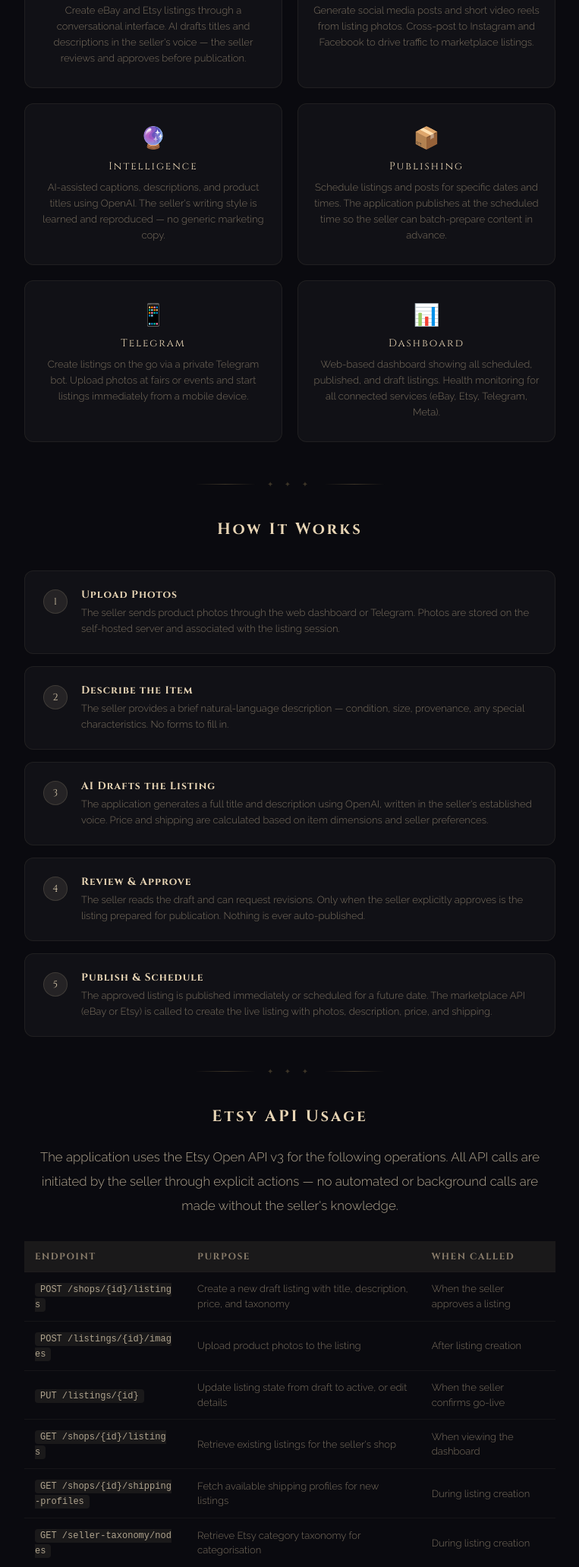
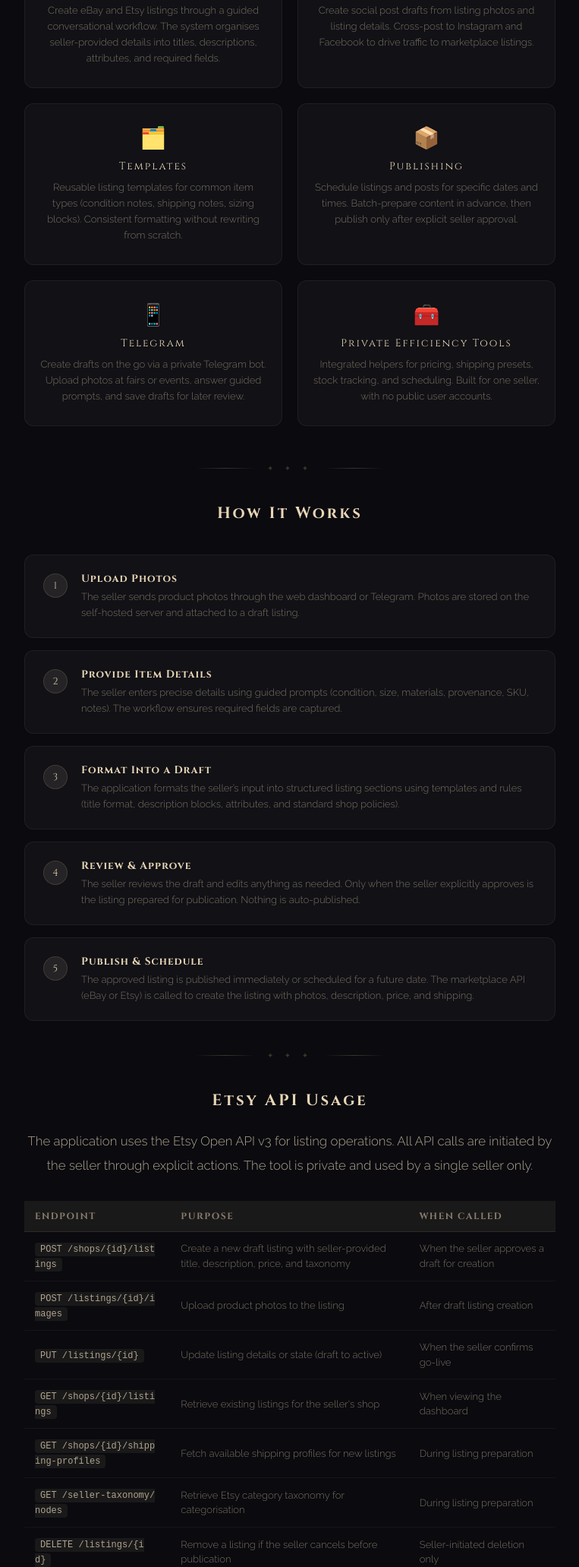
Before and after one commit to covenseduction-cell/bewitcheryuk-app, a plain HTML site: page index.html in a window 1280 px wide. Shown: the part 737-2800 px from the top of the page at 76% size, without its empty margins (258-1021 px from the left). Drawn offline with Linux system fonts and the light colour scheme.

Commit message:
Revise application description and feature details
Updated the application description and feature details to clarify that it is a private, self-hosted listing workflow application without AI assistance. Adjusted various sections for consistency and clarity.

```diff
--- a/index.html
+++ b/index.html
@@ -4,7 +4,7 @@
     <meta charset="UTF-8">
     <meta name="viewport" content="width=device-width, initial-scale=1.0">
     <title>Bewitchery UK — Seller Tools</title>
-    <meta name="description" content="BewitcheryUK Seller Tools: An AI-assisted listing management application for eBay and Etsy sellers. Draft, schedule, and publish marketplace listings and social media posts from one interface." />
+    <meta name="description" content="BewitcheryUK Seller Tools: a private, self-hosted listing workflow application for eBay and Etsy. Create, schedule, and publish listings and social posts from one interface (no AI)." />
     <link href="https://fonts.googleapis.com/css2?family=Cinzel:wght@400;700&family=Raleway:wght@300;400;500&display=swap" rel="stylesheet">
     <style>
         * { margin: 0; padding: 0; box-sizing: border-box; }
@@ -385,16 +385,16 @@
         <!-- ─── HERO ─── -->
         <div class="moon">🌙</div>
         <h1>Bewitchery UK</h1>
-        <p class="tagline">Seller Tools &bull; Listing Management</p>
+        <p class="tagline">Seller Tools &bull; Listing Workflow</p>
 
         <div class="divider"><span>✦ ✦ ✦</span></div>
 
         <!-- ─── OVERVIEW ─── -->
         <p class="description">
-            BewitcheryUK Seller Tools is a private, self-hosted listing management application built for a small UK-based seller of vintage and collectible items. It streamlines the process of creating, scheduling, and publishing marketplace listings across eBay and Etsy, with optional cross-posting to Instagram and Facebook.
+            BewitcheryUK Seller Tools is a private, self-hosted listing workflow application built for a small UK-based seller of vintage and collectible items. It streamlines the process of preparing, scheduling, and publishing marketplace listings across eBay and Etsy, with optional cross-posting to Instagram and Facebook.
         </p>
         <p class="description">
-            Instead of filling in marketplace forms manually, the seller describes items in plain language via a web chat or Telegram. The application drafts listings in the seller's established writing voice, and the seller reviews, edits, and explicitly approves every listing before it is published. No listing is ever created without human approval.
+            Instead of filling in marketplace forms manually, the seller sends precise item details via a web chat or a private Telegram bot (an agent-style guided workflow). The system organises the information into structured listing fields and templates. The seller reviews, edits, and explicitly approves every listing before it is published.
         </p>
 
         <!-- ─── KEY FEATURES ─── -->
@@ -402,32 +402,32 @@
             <div class="feature">
                 <div class="feature-icon">🕯️</div>
                 <div class="feature-title">Listings</div>
-                <div class="feature-desc">Create eBay and Etsy listings through a conversational interface. AI drafts titles and descriptions in the seller's voice — the seller reviews and approves before publication.</div>
+                <div class="feature-desc">Create eBay and Etsy listings through a guided conversational workflow. The system organises seller-provided details into titles, descriptions, attributes, and required fields.</div>
             </div>
             <div class="feature">
                 <div class="feature-icon">📸</div>
                 <div class="feature-title">Content</div>
-                <div class="feature-desc">Generate social media posts and short video reels from listing photos. Cross-post to Instagram and Facebook to drive traffic to marketplace listings.</div>
+                <div class="feature-desc">Create social post drafts from listing photos and listing details. Cross-post to Instagram and Facebook to drive traffic to marketplace listings.</div>
             </div>
             <div class="feature">
-                <div class="feature-icon">🔮</div>
-                <div class="feature-title">Intelligence</div>
-                <div class="feature-desc">AI-assisted captions, descriptions, and product titles using OpenAI. The seller's writing style is learned and reproduced — no generic marketing copy.</div>
+                <div class="feature-icon">🗂️</div>
+                <div class="feature-title">Templates</div>
+                <div class="feature-desc">Reusable listing templates for common item types (condition notes, shipping notes, sizing blocks). Consistent formatting without rewriting from scratch.</div>
             </div>
             <div class="feature">
                 <div class="feature-icon">📦</div>
                 <div class="feature-title">Publishing</div>
-                <div class="feature-desc">Schedule listings and posts for specific dates and times. The application publishes at the scheduled time so the seller can batch-prepare content in advance.</div>
+                <div class="feature-desc">Schedule listings and posts for specific dates and times. Batch-prepare content in advance, then publish only after explicit seller approval.</div>
             </div>
             <div class="feature">
                 <div class="feature-icon">📱</div>
                 <div class="feature-title">Telegram</div>
-                <div class="feature-desc">Create listings on the go via a private Telegram bot. Upload photos at fairs or events and start listings immediately from a mobile device.</div>
+                <div class="feature-desc">Create drafts on the go via a private Telegram bot. Upload photos at fairs or events, answer guided prompts, and save drafts for later review.</div>
             </div>
             <div class="feature">
-                <div class="feature-icon">📊</div>
-                <div class="feature-title">Dashboard</div>
-                <div class="feature-desc">Web-based dashboard showing all scheduled, published, and draft listings. Health monitoring for all connected services (eBay, Etsy, Telegram, Meta).</div>
+                <div class="feature-icon">🧰</div>
+                <div class="feature-title">Private Efficiency Tools</div>
+                <div class="feature-desc">Integrated helpers for pricing, shipping presets, stock tracking, and scheduling. Built for one seller, with no public user accounts.</div>
             </div>
         </div>
 
@@ -440,35 +440,35 @@
                 <div class="step-number">1</div>
                 <div class="step-content">
                     <h3>Upload Photos</h3>
-                    <p>The seller sends product photos through the web dashboard or Telegram. Photos are stored on the self-hosted server and associated with the listing session.</p>
+                    <p>The seller sends product photos through the web dashboard or Telegram. Photos are stored on the self-hosted server and attached to a draft listing.</p>
                 </div>
             </div>
             <div class="step">
                 <div class="step-number">2</div>
                 <div class="step-content">
-                    <h3>Describe the Item</h3>
-                    <p>The seller provides a brief natural-language description — condition, size, provenance, any special characteristics. No forms to fill in.</p>
+                    <h3>Provide Item Details</h3>
+                    <p>The seller enters precise details using guided prompts (condition, size, materials, provenance, SKU, notes). The workflow ensures required fields are captured.</p>
                 </div>
             </div>
             <div class="step">
                 <div class="step-number">3</div>
                 <div class="step-content">
-                    <h3>AI Drafts the Listing</h3>
-                    <p>The application generates a full title and description using OpenAI, written in the seller's established voice. Price and shipping are calculated based on item dimensions and seller preferences.</p>
+                    <h3>Format Into a Draft</h3>
+                    <p>The application formats the seller’s input into structured listing sections using templates and rules (title format, description blocks, attributes, and standard shop policies).</p>
                 </div>
             </div>
             <div class="step">
                 <div class="step-number">4</div>
                 <div class="step-content">
                     <h3>Review &amp; Approve</h3>
-                    <p>The seller reads the draft and can request revisions. Only when the seller explicitly approves is the listing prepared for publication. Nothing is ever auto-published.</p>
+                    <p>The seller reviews the draft and edits anything as needed. Only when the seller explicitly approves is the listing prepared for publication. Nothing is auto-published.</p>
                 </div>
             </div>
             <div class="step">
                 <div class="step-number">5</div>
                 <div class="step-content">
                     <h3>Publish &amp; Schedule</h3>
-                    <p>The approved listing is published immediately or scheduled for a future date. The marketplace API (eBay or Etsy) is called to create the live listing with photos, description, price, and shipping.</p>
+                    <p>The approved listing is published immediately or scheduled for a future date. The marketplace API (eBay or Etsy) is called to create the listing with photos, description, price, and shipping.</p>
                 </div>
             </div>
         </div>
@@ -477,7 +477,7 @@
         <div class="divider"><span>✦ ✦ ✦</span></div>
         <h2 class="section-heading">Etsy API Usage</h2>
         <p class="description" style="margin-bottom: 30px;">
-            The application uses the Etsy Open API v3 for the following operations. All API calls are initiated by the seller through explicit actions — no automated or background calls are made without the seller's knowledge.
+            The application uses the Etsy Open API v3 for listing operations. All API calls are initiated by the seller through explicit actions. The tool is private and used by a single seller only.
         </p>
 
         <table class="api-table">
@@ -491,17 +491,17 @@
             <tbody>
                 <tr>
                     <td><code>POST /shops/{id}/listings</code></td>
-                    <td>Create a new draft listing with title, description, price, and taxonomy</td>
-                    <td>When the seller approves a listing</td>
+                    <td>Create a new draft listing with seller-provided title, description, price, and taxonomy</td>
+                    <td>When the seller approves a draft for creation</td>
                 </tr>
                 <tr>
                     <td><code>POST /listings/{id}/images</code></td>
                     <td>Upload product photos to the listing</td>
-                    <td>After listing creation</td>
+                    <td>After draft listing creation</td>
                 </tr>
                 <tr>
                     <td><code>PUT /listings/{id}</code></td>
-                    <td>Update listing state from draft to active, or edit details</td>
+                    <td>Update listing details or state (draft to active)</td>
                     <td>When the seller confirms go-live</td>
                 </tr>
                 <tr>
@@ -512,12 +512,12 @@
                 <tr>
                     <td><code>GET /shops/{id}/shipping-profiles</code></td>
                     <td>Fetch available shipping profiles for new listings</td>
-                    <td>During listing creation</td>
+                    <td>During listing preparation</td>
                 </tr>
                 <tr>
                     <td><code>GET /seller-taxonomy/nodes</code></td>
                     <td>Retrieve Etsy category taxonomy for categorisation</td>
-                    <td>During listing creation</td>
+                    <td>During listing preparation</td>
                 </tr>
                 <tr>
                     <td><code>DELETE /listings/{id}</code></td>
@@ -540,7 +540,7 @@
                 <span class="arch-arrow">→</span>
                 <div class="arch-node highlight">Node.js Server<small>Self-hosted</small></div>
                 <span class="arch-arrow">→</span>
-                <div class="arch-node">OpenAI API<small>Text generation</small></div>
+                <div class="arch-node">Workflow Engine<small>Templates &amp; rules</small></div>
             </div>
             <br>
             <div class="arch-flow">
@@ -602,7 +602,7 @@
                     <li>Listings are for physical, tangible collectible items</li>
                     <li>No misleading claims — items described honestly</li>
                     <li>Established, verified seller with positive feedback</li>
-                    <li>AI descriptions reviewed for accuracy before publication</li>
+                    <li>Seller controls all listing text and final content</li>
                 </ul>
             </div>
         </div>
@@ -611,7 +611,7 @@
         <div class="divider"><span>✦ ✦ ✦</span></div>
         <h2 class="section-heading">About BewitcheryUK</h2>
         <p class="description">
-            BewitcheryUK is an established UK-based seller specialising in vintage and collectible items. The shop has a long-running eBay presence with positive feedback and an active Instagram following. This tool was built in-house to reduce the manual effort of listing items across multiple platforms while maintaining the shop's distinctive writing voice and personal touch.
+            BewitcheryUK is an established UK-based seller specialising in vintage and collectible items. The shop has a long-running eBay presence with positive feedback and an active Instagram following. This tool was built in-house to reduce the manual effort of listing items across multiple platforms while maintaining consistent, accurate listing information.
         </p>
 
         <div class="features" style="grid-template-columns: 1fr 1fr 1fr 1fr; margin-bottom: 0;">
```
